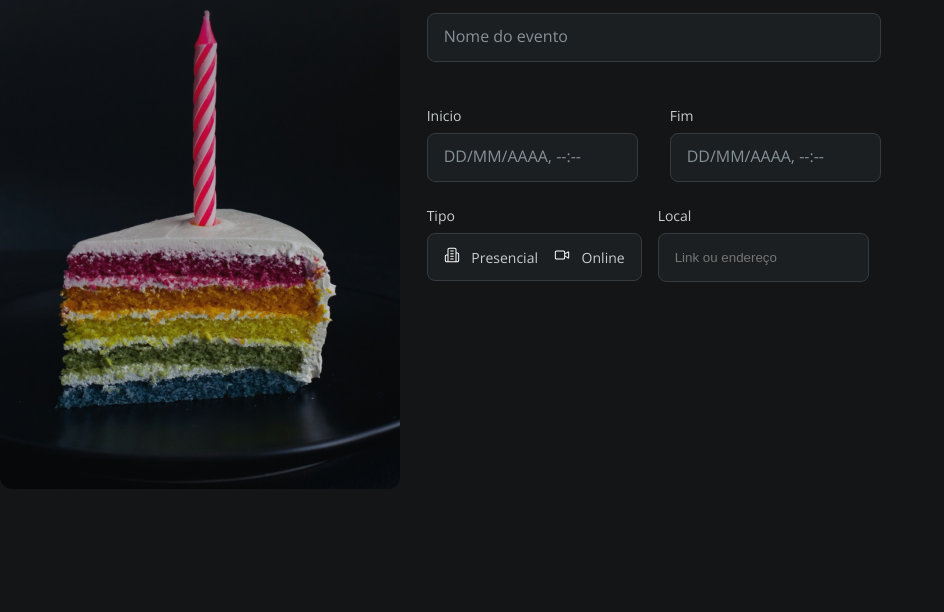
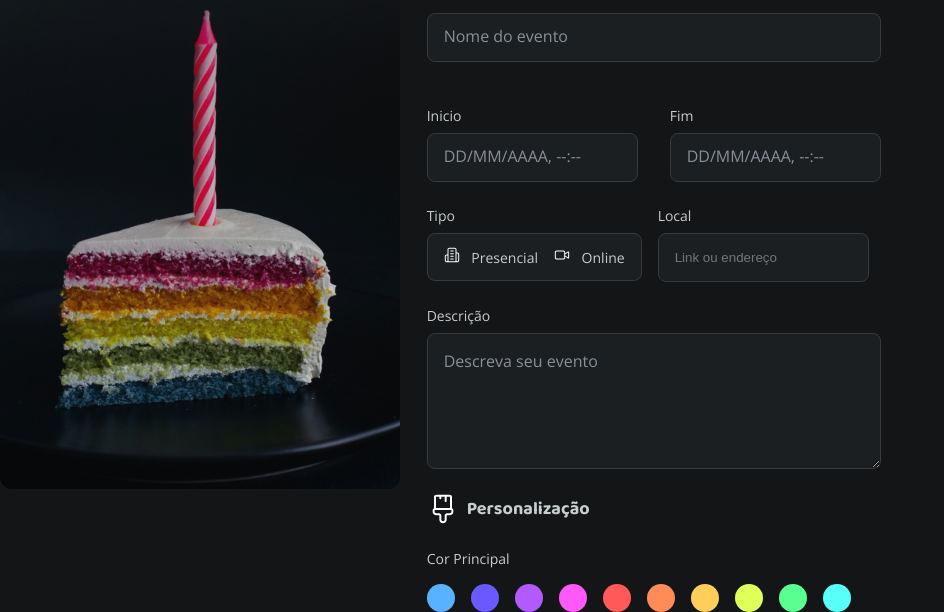
Before and after one commit to KevinLopes23/Formul-rio-de-convite, a plain HTML site: page index.html in a window 1280 px wide. Shown: the part 239-851 px from the top of the page, without its empty margins (0-944 px from the left). Before the commit the page ends 800 px from the top, so only its background shows below. Drawn offline with nearby package versions, Linux system fonts and the light colour scheme.

Commit message:
personalização de temas

```diff
--- a/index.html
+++ b/index.html
@@ -74,10 +74,14 @@
             <div class="input-tipo">
               <p>Tipo</p>
               <div class="only-type">
+                <div class="presencial">
               <input type="radio" id="presencial" name="tipo" value="presencial">
               <label for="presencial"> <img src="assets/icons/building-2.svg" alt=""> Presencial</label>
+            </div>
+            <div class="online">
               <input type="radio" id="online" name="tipo" value="online">
               <label for="online"> <img src="assets/icons/video.svg" alt=""> Online</label>
+            </div>
             </div>
             </div>
 
@@ -88,6 +92,44 @@
           </div>
 
           </div>
+
+
+          <div class="input-descricao">
+            <p>Descrição</p>
+            <textarea name="descricao" id="descricao" placeholder="Descreva seu evento"></textarea>
+          </div>
+
+
+
+          <div class="personalizacao">
+            <div class="text-personalizacao">
+              <img src="/assets/icons/paintbrush-vertical.svg" alt="">
+              <p>Personalização</p>
+            </div>
+
+            <div class="personalizacao-botoes">
+              <p>Cor Principal</p>
+              <div class="botoes-cores">
+                <button style="background-color: var(--brand-light)"></button >
+                <button style="background-color: var(--navy)"></button >
+                <button style="background-color: var(--purple)"></button >
+                <button style="background-color: var(--fuschia)"></button >
+                <button style="background-color: var(--danger)"></button >
+                <button style="background-color: var(--orange)"></button >
+                <button style="background-color: var(--yellow)"></button >
+                <button style="background-color: var(--lime)"></button >
+                <button style="background-color: var(--green)"></button >
+                <button style="background-color: var(--cyan)"></button >
+              </div>
+            </div>
+
+
+          </div>
+
+
+
+
+
         </div>
 
       </div>
--- a/styles/main.css
+++ b/styles/main.css
@@ -154,3 +154,79 @@
     background-color: var(--input-base);
   }
 }
+
+.presencial:hover {
+  padding: 4px;
+  border-radius: 4px;
+  background-color: var(--shape-button);
+  transition: 0.2s;
+}
+
+.online:hover {
+  padding: 4px;
+  border-radius: 4px;
+  background-color: var(--shape-button);
+  transition: 0.2s;
+}
+
+.input-descricao {
+  display: flex;
+  flex-direction: column;
+  margin-top: 1.5rem;
+
+  p {
+    color: var(--text-body);
+    font: var(--bodySm);
+    margin-bottom: 0.5rem;
+  }
+
+  textarea {
+    padding: 16px;
+    width: 100%;
+    border-radius: 8px;
+    height: 136px;
+    border: 1px solid var(--input-stroke);
+    background-color: var(--input-base);
+  }
+
+  textarea::placeholder {
+    color: var(--input-placeholder);
+    font: var(--bodyMd);
+  }
+}
+
+.text-personalizacao {
+  display: flex;
+  align-items: center;
+  gap: 0.5rem;
+  margin-top: 1.5rem;
+  p {
+    color: var(--text-body);
+    font: var(--headingSm);
+  }
+}
+
+.botoes-cores {
+  display: flex;
+  gap: 1rem;
+  button {
+    width: 28px;
+    height: 28px;
+    border-radius: 999px;
+    border: none;
+  }
+
+  button:hover {
+    border: 2px solid var(--brand-light);
+    transition: 0.2s;
+  }
+}
+
+.personalizacao-botoes {
+  p {
+    color: var(--text-body);
+    font: var(--bodySm);
+    margin-bottom: 1rem;
+    margin-top: 1.5rem;
+  }
+}
```
